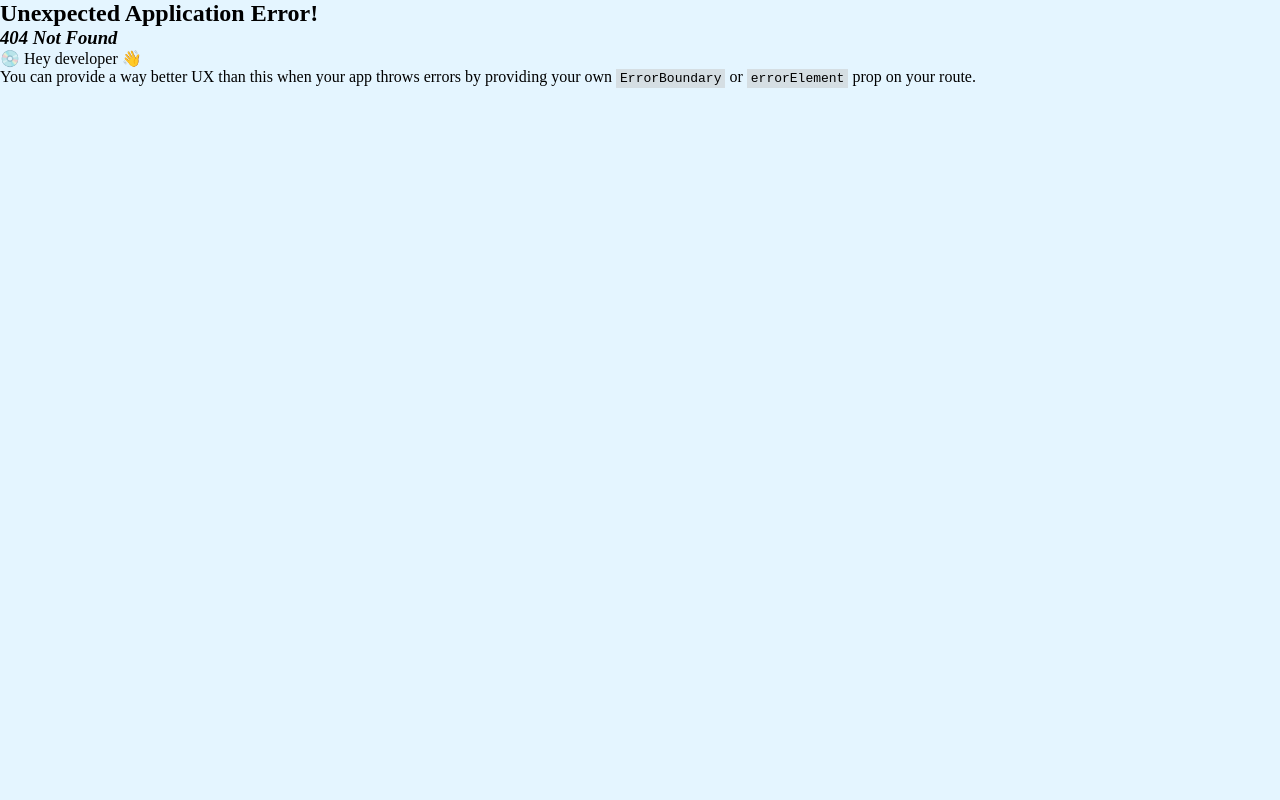
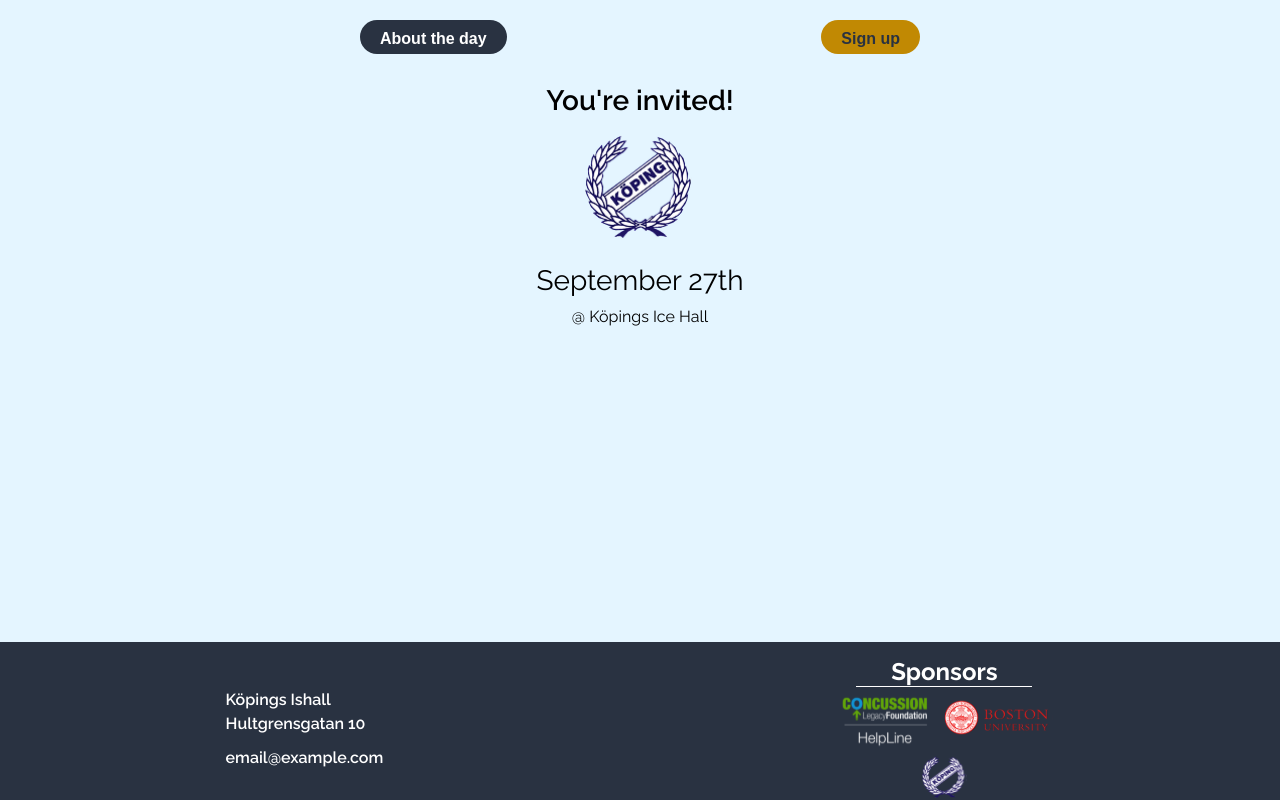
Before and after one commit to Chokladglasyr/hockey-match, a React (Vite) app: page /theday in a window 1280 px wide. Before the commit this address had no page. Built offline with nearby package versions, Linux system fonts and the light colour scheme; a web font is replaced by a local one.

Commit message:
feat: added schedule comp, added path, added link from nav, added logo

```diff
--- a/src/App.css
+++ b/src/App.css
@@ -24,6 +24,7 @@
   border: none;
   font-weight: 800;
   font-size: 16px;
+  text-decoration: none;
 }
 #intresse {
   background-color: #C18903;
--- a/src/components/Nav.tsx
+++ b/src/components/Nav.tsx
@@ -1,3 +1,5 @@
+import { Link } from "react-router-dom";
+
 function Nav({eng}:{eng: boolean}) {
   const text = {
     en:{
@@ -14,9 +16,9 @@
   return (
     <>
       <nav>
-        <button className="BTN" id="schedule">
+        <Link to={"/theday"} className="BTN" id="schedule">
           {lang.button_one}
-        </button>
+        </Link>
         <button className="BTN" id="intresse">
           {lang.button_two}
         </button>
--- /dev/null
+++ b/src/components/Schedule.tsx
@@ -0,0 +1,11 @@
+import Logo from "./Logo"
+import Nav from "./Nav"
+
+function Schedule({eng}:{eng:boolean}) {
+    return (
+        <>
+        <Logo eng={true} />
+        </>
+    )
+}
+export default Schedule
--- a/src/main.tsx
+++ b/src/main.tsx
@@ -6,6 +6,7 @@
 import App from './App'
 import Nils from './components/Nils'
 import Home from './components/Home'
+import Schedule from './components/Schedule'
 
 
 const router = createBrowserRouter([
@@ -18,6 +19,9 @@
       },
       {path: "",
       element: <Home eng={true}/>
+      },
+      {path: "/theday",
+        element: <Schedule eng={true} />
       }
     ]
   },
```
